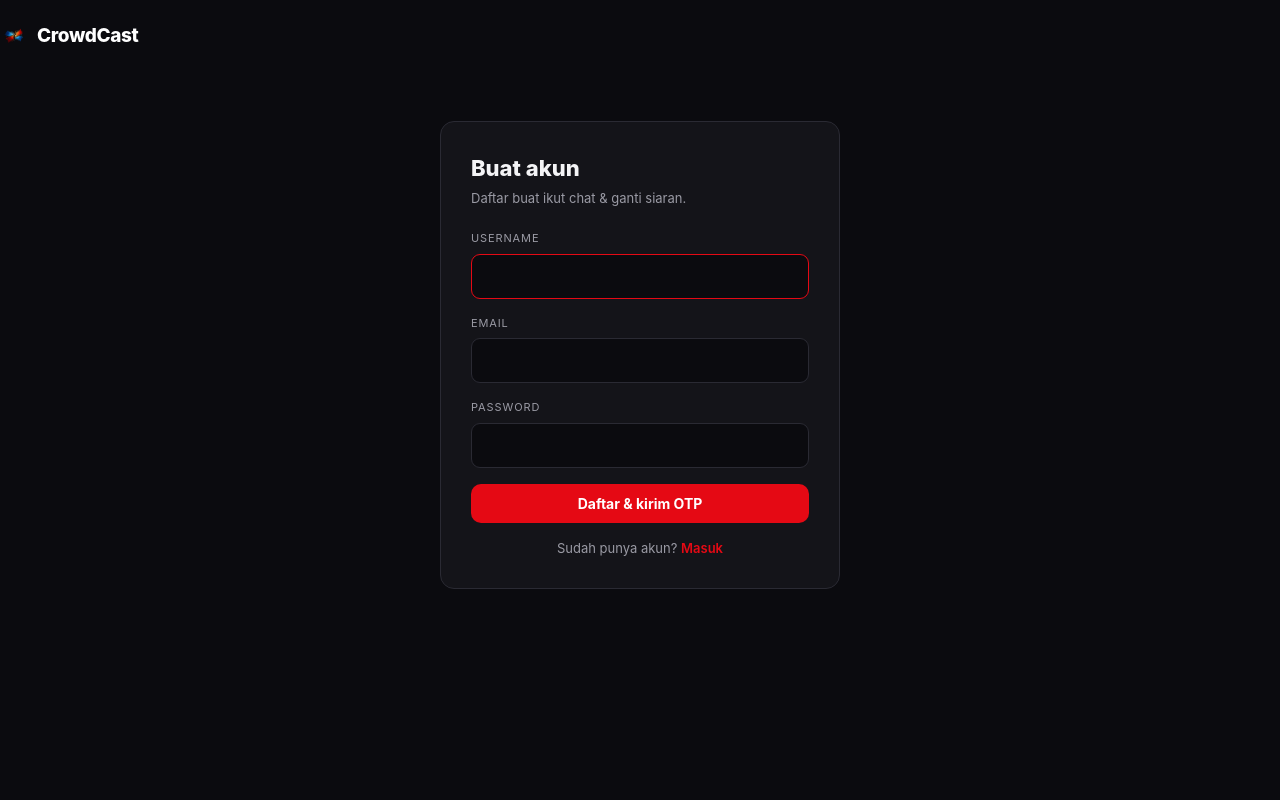
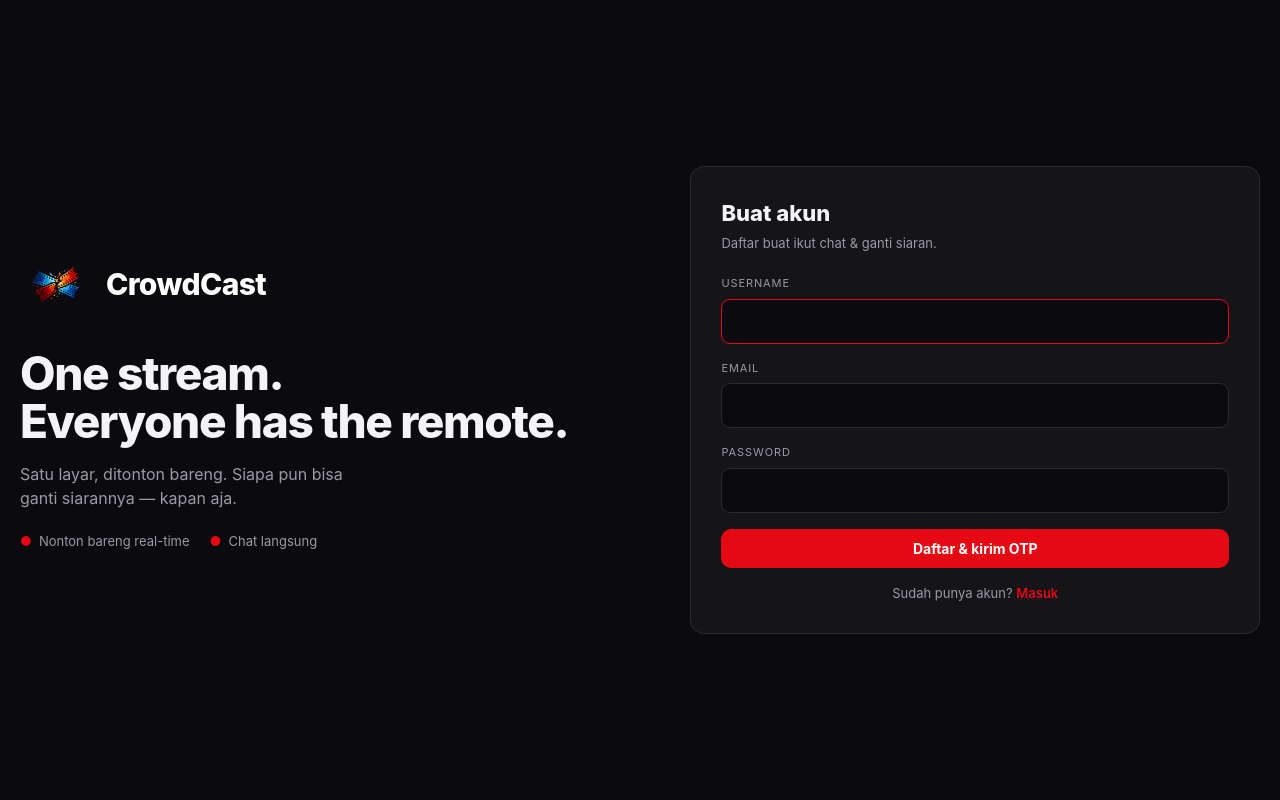
Before and after one commit to azra-ahmad/CrowdCast, a Flask app: page /register in a window 1280 px wide. Run offline with Flask 3, Linux system fonts and the light colour scheme; parts of the project's set-up code (start-up, migrations or seed data) failed here and were passed over.

Commit message:
Halaman register selayout login (hero + card) + logo besar di atas headline

```diff
--- a/static/css/style.css
+++ b/static/css/style.css
@@ -101,7 +101,12 @@ a{color:inherit;text-decoration:none}
 
 /* ─── auth pages ───────────────────────────────────────────────────────────*/
 .auth-top{padding:22px 0}
-.auth-login{display:grid;grid-template-columns:1.1fr 1fr;gap:44px;align-items:center;min-height:70vh}
+/* hanya atur atas-bawah: padding kiri-kanan tetap milik .wrap */
+.auth-login{display:grid;grid-template-columns:1.1fr 1fr;gap:44px;align-items:center;min-height:100vh;padding-top:48px;padding-bottom:48px}
+.auth-brand{display:inline-flex;align-items:center;gap:14px;margin-bottom:28px}
+.auth-brand:hover{text-decoration:none}
+.auth-brand img{width:72px;height:72px;object-fit:contain;display:block;flex:none}
+.auth-brand .wm{font-size:30px;font-weight:800;letter-spacing:-.02em;color:#fff}
 .auth-hero h1{font-size:clamp(30px,4vw,46px);font-weight:800;letter-spacing:-.03em;line-height:1.05}
 .auth-hero .lead{color:var(--text2);margin-top:16px;max-width:360px}
 .auth-hero .feats{display:flex;gap:20px;margin-top:22px;font-size:13px;color:var(--text2);flex-wrap:wrap}
@@ -123,7 +128,9 @@ a{color:inherit;text-decoration:none}
   .stage{flex-direction:column}
   .player{flex:none;width:100%}
   .chat-wrap{flex:none;width:100%;height:400px}
-  .auth-login{grid-template-columns:1fr;gap:26px;min-height:auto;padding-top:4vh}
+  .auth-login{grid-template-columns:1fr;gap:26px;min-height:auto;padding-top:32px;padding-bottom:32px}
+  .auth-brand img{width:56px;height:56px}
+  .auth-brand .wm{font-size:24px}
   .now-title,.usermeta{display:none}
 }
 
--- a/templates/register.html
+++ b/templates/register.html
@@ -2,14 +2,20 @@
 {% block title %}Daftar — CrowdCast{% endblock %}
 
 {% block body %}
-<div class="wrap auth-top">
-  <a class="logo" href="{{ url_for('index') }}">
-    <img class="mk" src="{{ url_for('static', filename='img/CrowdCast.png') }}" alt="CrowdCast" style="width:28px;height:28px">
-    <span class="wm">CrowdCast</span>
-  </a>
-</div>
+<div class="wrap auth-login">
+  <div class="auth-hero">
+    <a class="auth-brand" href="{{ url_for('index') }}">
+      <img src="{{ url_for('static', filename='img/CrowdCast.png') }}" alt="CrowdCast">
+      <span class="wm">CrowdCast</span>
+    </a>
+    <h1>One stream.<br>Everyone has the remote.</h1>
+    <p class="lead">Satu layar, ditonton bareng. Siapa pun bisa ganti siarannya — kapan aja.</p>
+    <div class="feats">
+      <span><span class="p">●</span> Nonton bareng real-time</span>
+      <span><span class="p">●</span> Chat langsung</span>
+    </div>
+  </div>
 
-<div class="wrap auth-narrow">
   <div class="card">
     <h2>Buat akun</h2>
     <p class="sub">Daftar buat ikut chat &amp; ganti siaran.</p>
```
Also changed, not shown: templates/login.html (+5 -7 lines).
